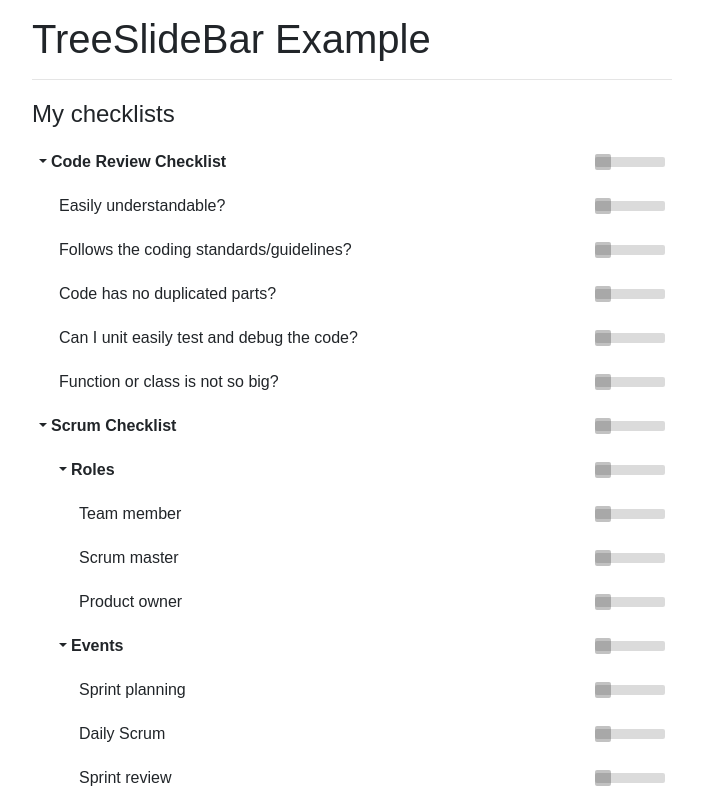
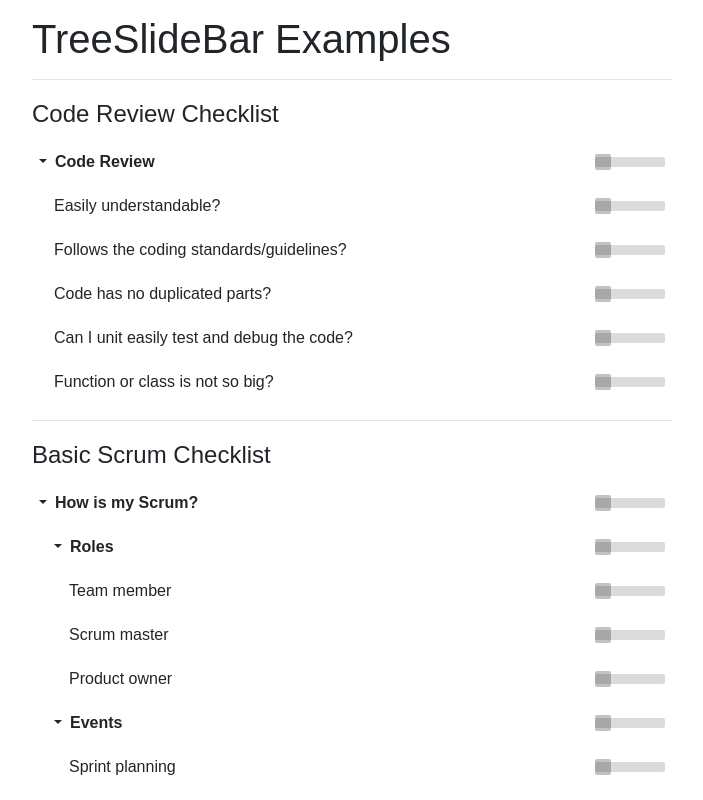
Before and after one commit to thiagoferrax/tree-slide-bar, a React (Create React App) app: page / in a window 1280 px wide. Shown: the top 800 px of the page, without its empty margins (288-991 px from the left). Built offline with nearby package versions, Linux system fonts and the light colour scheme.

Commit message:
Improving the examples page to present a code review checklist and a basic scrum checklist

```diff
--- a/public/index.html
+++ b/public/index.html
@@ -19,7 +19,7 @@
       work correctly both with client-side routing and a non-root public URL.
       Learn how to configure a non-root public URL by running `npm run build`.
     -->
-    <title>TreeSlideBar</title>
+    <title>TreeSlideBar Examples</title>
   </head>
   <body>
     <noscript>
--- a/src/examples/App.js
+++ b/src/examples/App.js
@@ -3,12 +3,12 @@ import TreeSlideBar from "../lib";
 
 const App = () => (
   <div style={{ width: 640, margin: "15px auto" }}>
-    <h1>TreeSlideBar Example</h1>
+    <h1>TreeSlideBar Examples</h1>
     <hr/>
-    <TreeSlideBar cols='12' name='checklist' legend='My checklists' tree={[
+    <TreeSlideBar cols='12' name='checklist' legend='Code Review Checklist' tree={[
       {
         "id": 1,
-        "description": "Code Review Checklist",
+        "description": "Code Review",
         "parentId": null,
         "children": [
           {
@@ -42,10 +42,13 @@ const App = () => (
             "children": []
           }
         ]
-      },
+      }
+    ]} />
+    <hr/>
+    <TreeSlideBar cols='12' name='checklist' legend='Basic Scrum Checklist' tree={[
       {
         "id": 7,
-        "description": "Scrum Checklist",
+        "description": "How is my Scrum?",
         "parentId": null,
         "children": [
           {
@@ -91,13 +94,13 @@ const App = () => (
                 "children": []
               },
               {
-                "id": 14,
+                "id": 15,
                 "description": "Sprint review",
                 "parentId": 12,
                 "children": []
               },
               {
-                "id": 15,
+                "id": 16,
                 "description": "Retrospective",
                 "parentId": 12,
                 "children": []
@@ -105,32 +108,32 @@ const App = () => (
             ]
           },
           {
-            "id": 16,
+            "id": 17,
             "description": "Artifacts",
             "parentId": 7,
             "children": [
               {
-                "id": 17,
+                "id": 18,
                 "description": "Release plan",
-                "parentId": 16,
-                "children": []
-              },
-              {
-                "id": 18,
-                "description": "Product backlog",
-                "parentId": 16,
+                "parentId": 17,
                 "children": []
               },
               {
                 "id": 19,
-                "description": "Sprint backlog",
-                "parentId": 16,
+                "description": "Product backlog",
+                "parentId": 17,
                 "children": []
               },
               {
-                "id": 15,
+                "id": 20,
+                "description": "Sprint backlog",
+                "parentId": 17,
+                "children": []
+              },
+              {
+                "id": 21,
                 "description": "Burndown",
-                "parentId": 16,
+                "parentId": 17,
                 "children": []
               },
             ]
--- a/src/lib/components/tree/tree.css
+++ b/src/lib/components/tree/tree.css
@@ -7,11 +7,7 @@
 }
 
 .children {
-    margin-left: 20px;
-}
-
-legend {
-    margin-bottom: 10px;
+    margin-left: 15px;
 }
 
 .controls {
--- a/src/lib/components/tree/treeItem.jsx
+++ b/src/lib/components/tree/treeItem.jsx
@@ -33,7 +33,7 @@ export default class TreeItem extends Component {
                                 <a onClick={() => this.toggleIcon(this.state.node)}>
                                     <i className={`${this.state.hideChildren ? 'icon ion-md-arrow-dropright' : 'icon ion-md-arrow-dropdown'}`} />
                                 </a>
-                                <div className="ml-1">
+                                <div className="ml-2">
                                     <a onClick={() => this.toggleIcon(this.state.node)}>{this.state.node.description}</a>
                                 </div>
                             </div>
```
